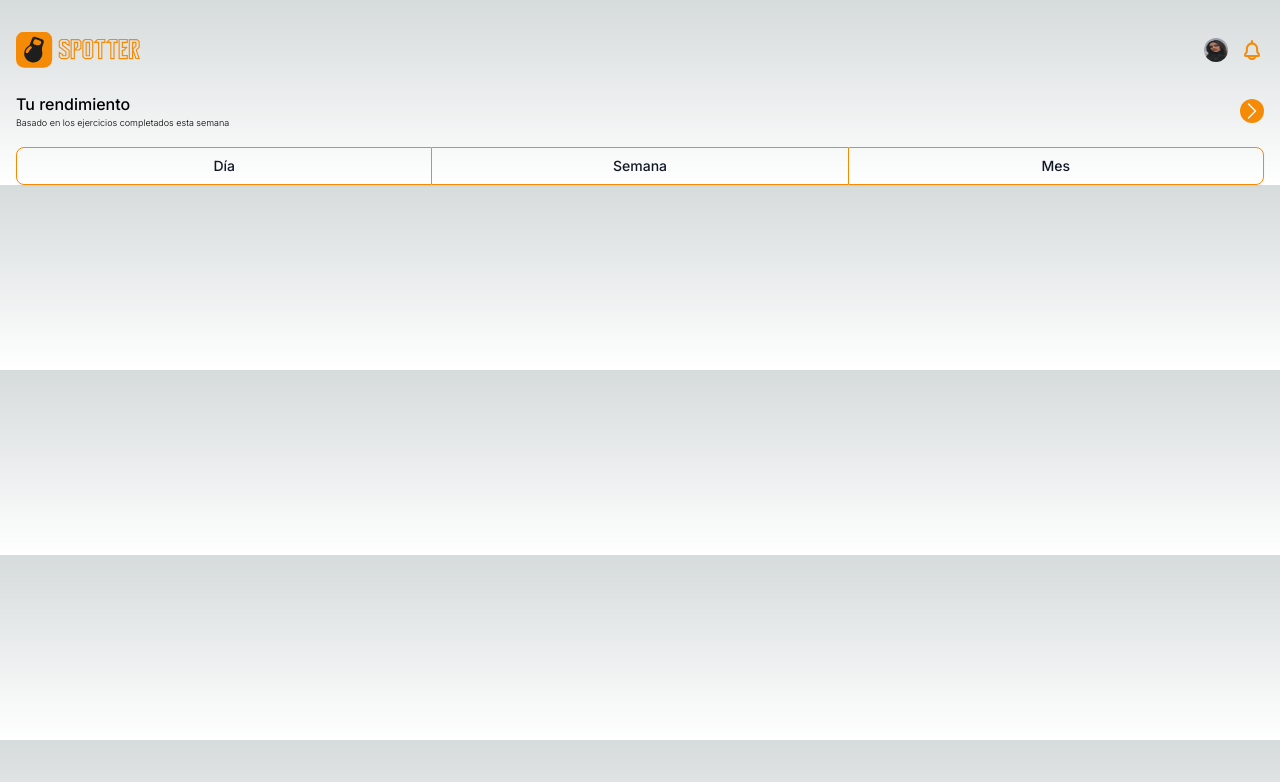
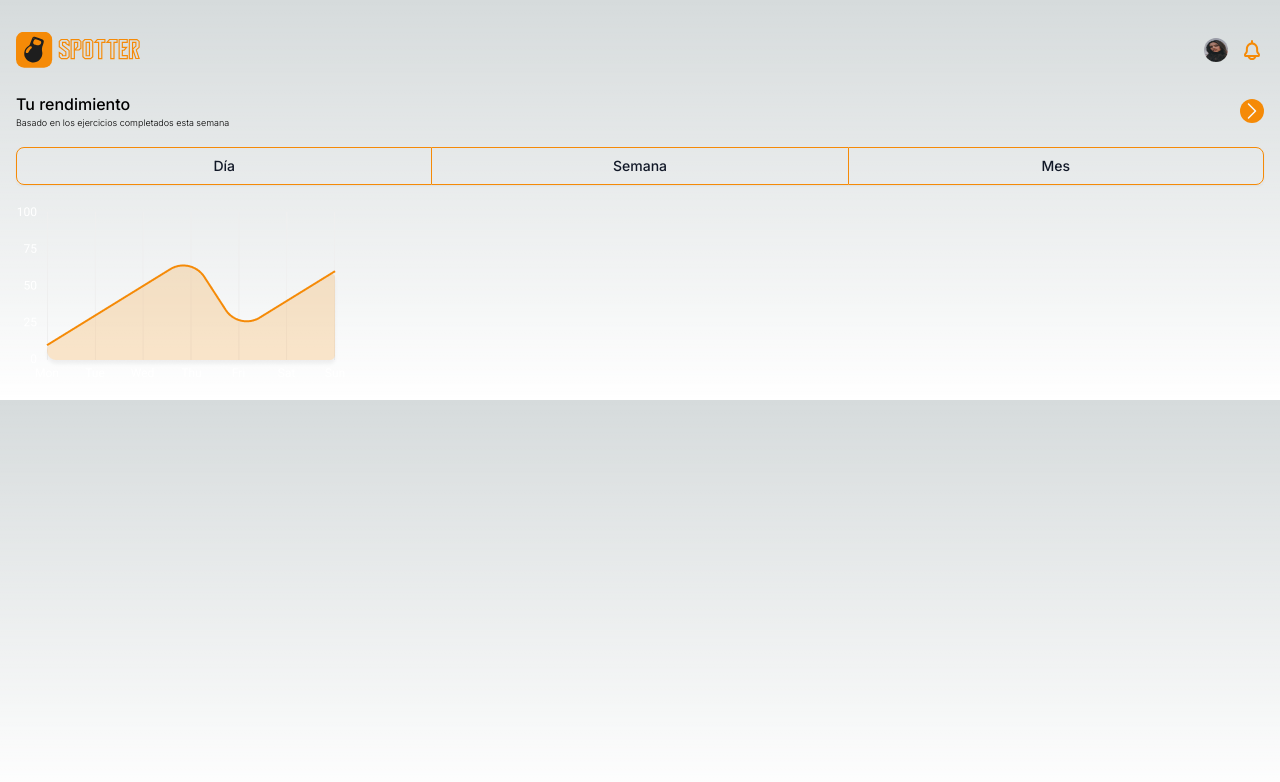
Before and after one commit to No-Country/s13-07-n-node-react, a Next.js app in the folder frontend/: page /estadisticas in a window 1280 px wide. Shown: the top 782 px of the page. Built offline with nearby package versions, Linux system fonts and the light colour scheme.

Commit message:
working yet

```diff
--- /dev/null
+++ b/frontend/app/Components/ChartsLine.tsx
@@ -0,0 +1,12 @@
+import Image from 'next/image'
+import React from 'react'
+import chartline from "../../public/NBcharts-lineChats.png"
+function ChartsLine() {
+  return (
+    <div className='w-full my-[20px]'>
+        <Image alt='chart' src={chartline}/>
+    </div>
+  )
+}
+
+export default ChartsLine;
--- a/frontend/app/views/Estadisticas.tsx
+++ b/frontend/app/views/Estadisticas.tsx
@@ -2,6 +2,7 @@ import React from 'react'
 import Header from '../Components/Header';
 import SectionButton from '../Components/SectionButton';
 import TabChartStatics from '../Components/TabChartStatics';
+import ChartsLine from '../Components/ChartsLine';
 
 const Estadisticas = () => {
   return (
@@ -9,6 +10,7 @@ const Estadisticas = () => {
       <Header/>
       <SectionButton section='Tu rendimiento' description='Basado en los ejercicios completados esta semana'/>
       <TabChartStatics/>
+      <ChartsLine/>
     </div>
   )
 }
--- a/frontend/package.json
+++ b/frontend/package.json
@@ -9,6 +9,7 @@
     "lint": "next lint"
   },
   "dependencies": {
+    "chart.js": "^4.4.1",
     "formik": "^2.4.5",
     "next": "14.1.0",
     "react": "^18",
```
Also changed, not shown: frontend/public/NBcharts-lineChats.png (added), 1 other file (tests, documents, lock files or other folders).
